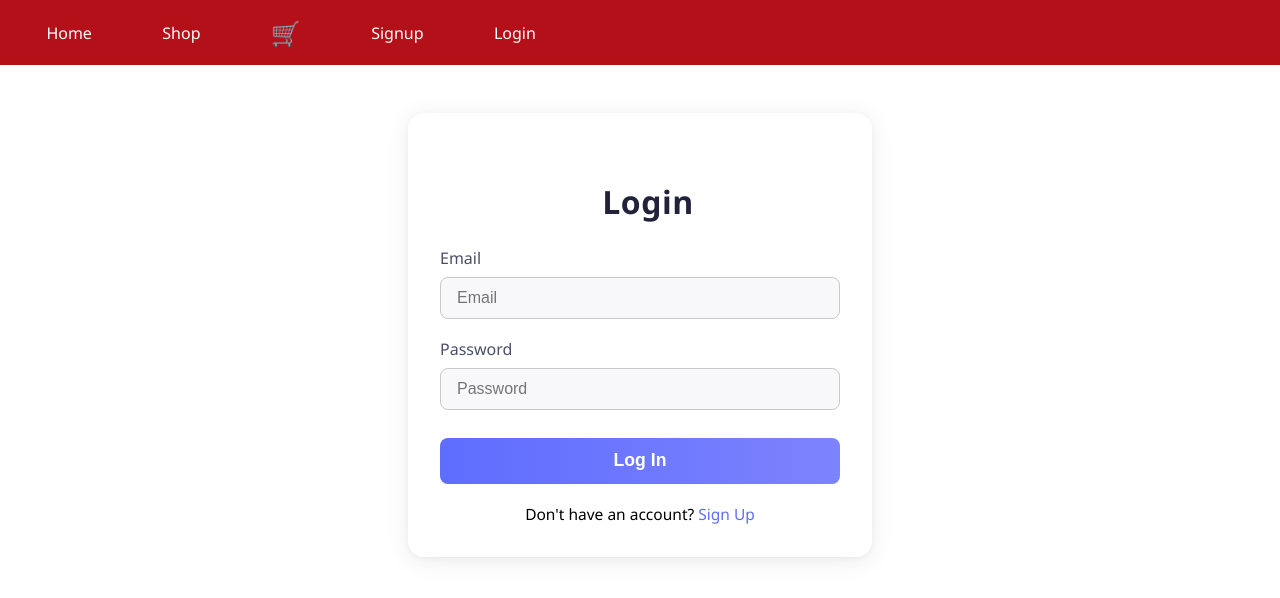
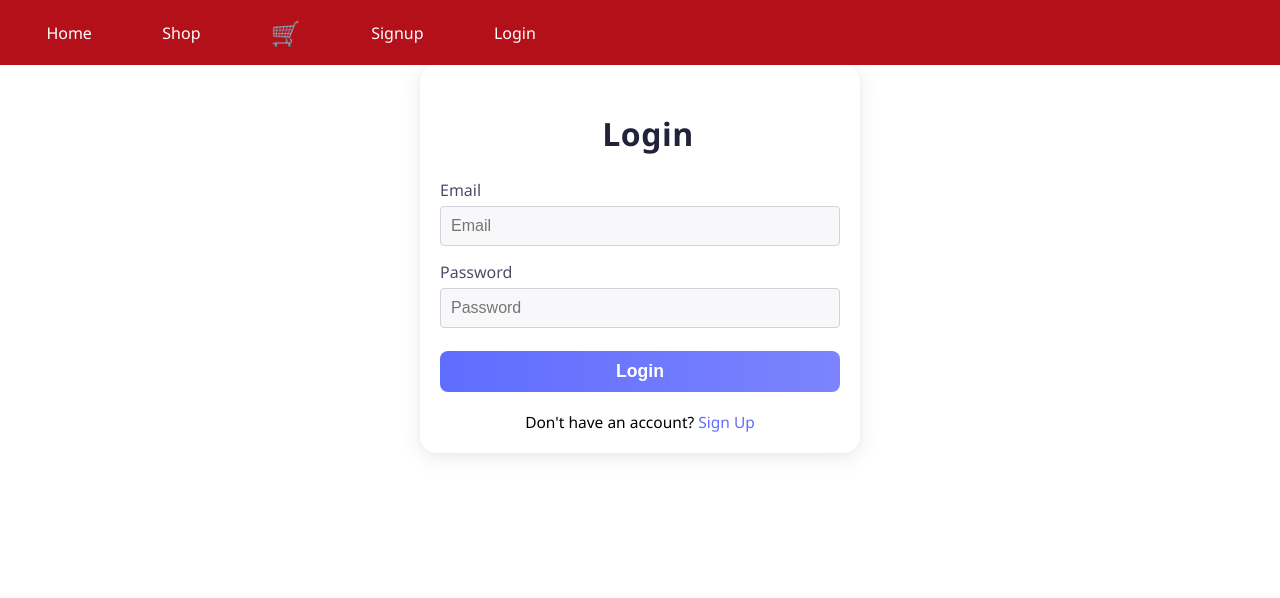
Before and after one commit to carly-cracker/SBs-stores-and-guides, a React (Vite) app: page /login in a window 1280 px wide. Shown: the top 598 px of the page. Built offline with nearby package versions, Linux system fonts and the light colour scheme; no server answers.

Commit message:
adds the auth before order

```diff
--- a/src/App.css
+++ b/src/App.css
@@ -439,3 +439,63 @@ a:hover {
 .admin-delete-btn:hover {
   background: #b71c1c;
 }
+/* Authentication message styles */
+.auth-message {
+  background-color: #f8f9fa;
+  border-left: 4px solid #007bff;
+  padding: 10px 15px;
+  margin: 15px 0;
+  border-radius: 4px;
+}
+
+.auth-message p {
+  margin: 0;
+  color: #495057;
+  font-size: 0.9rem;
+}
+
+/* Error message styles */
+.error-message {
+  color: #dc3545;
+  margin-top: 10px;
+  font-size: 0.9rem;
+}
+
+/* Button styles */
+button:disabled {
+  background-color: #e9ecef;
+  color: #6c757d;
+  cursor: not-allowed;
+}
+
+/* Auth form container */
+.auth-form-container {
+  max-width: 400px;
+  margin: 0 auto;
+  padding: 20px;
+}
+
+/* Auth form */
+.auth-form {
+  display: flex;
+  flex-direction: column;
+}
+
+.auth-form label {
+  margin-bottom: 5px;
+  font-weight: 500;
+}
+
+.auth-form input {
+  padding: 10px;
+  margin-bottom: 15px;
+  border: 1px solid #ced4da;
+  border-radius: 4px;
+}
+
+.auth-form button {
+  padding: 10px;
+  background-color: #007bff;
+  color: white;
+  border: none
+}
--- a/src/pages/Checkout.jsx
+++ b/src/pages/Checkout.jsx
@@ -1,42 +1,66 @@
-import React, {useState,useEffect}from "react";
+import React, {useState, useEffect} from "react";
 import { useLocation, useNavigate } from "react-router-dom";
 import { useCart } from "../context/CartContext";
 import { getAuth } from "firebase/auth";
-import { getFirestore,doc, getDoc  } from "firebase/firestore";
+import { getFirestore, doc, getDoc } from "firebase/firestore";
 
 const Checkout = () => {
   const { state } = useLocation();
   const navigate = useNavigate();
   const { cart } = useCart();
-  const [userData, setUserData] = useState(null)
-  const [loading, setLoading] = useState(true)
+  const [userData, setUserData] = useState(null);
+  const [loading, setLoading] = useState(true);
+  const [isAuthenticated, setIsAuthenticated] = useState(false); // Fixed typo in variable name
 
-  const auth = getAuth()
-  const db = getFirestore()
+  const auth = getAuth();
+  const db = getFirestore();
 
-  useEffect(()=>{
-    const fetchUserData = async () =>{
+  useEffect(() => {
+    const fetchUserData = async () => {
       try {
         const user = auth.currentUser;
         if (user) {
-          const userDoc =  await getDoc(doc(db, "users", user.uid));
-          if (userDoc.exists()){
-            setUserData(userDoc.data())
+          setIsAuthenticated(true); // Fixed variable name
+          const userDoc = await getDoc(doc(db, "users", user.uid));
+          if (userDoc.exists()) {
+            setUserData(userDoc.data());
           }
+        } else {
+          setIsAuthenticated(false); // Fixed variable name
         }
-      }catch (error){
-        console.error("Error finding user data:", error)
-      }finally {setLoading(false)}
+      } catch (error) {
+        console.error("Error finding user data:", error);
+      } finally {
+        setLoading(false);
+      }
+    };
+    fetchUserData();
+  }, []);
+
+  const getUserGreeting = () => {
+    if (userData && userData.firstName) {
+      return `Hello, my name is ${userData.firstName}${userData.lastName ? ' ' + userData.lastName : ''}. I would like to order:`;
     }
-    fetchUserData()
-  },[])
+    return "Hello, I would like to order:";
+  };
 
-  const getUserGreeting = () =>{
-    if (userData && userData.firstName){
-      return `Hello, my name is ${userData.firstName}. I would like to order:`
+  const handleSignupRedirect = () => {
+    // Store cart information in localStorage to retrieve after signup
+    if (state?.item) {
+      localStorage.setItem('pendingOrder', JSON.stringify({
+        type: 'single',
+        item: state.item,
+        quantity: state.quantity
+      }));
+    } else {
+      localStorage.setItem('pendingOrder', JSON.stringify({
+        type: 'cart',
+        cart: cart
+      }));
     }
-    return "Hello, I would like to order:"
-  }
+
+    navigate('/signup', { state: { returnTo: '/checkout' } });
+  };
 
   // Case 1: Single item passed via navigate state
   if (state?.item) {
@@ -44,9 +68,13 @@ const Checkout = () => {
     const total = item.price * quantity;
 
     const handleOrderNow = () => {
+      if (!isAuthenticated) { // Fixed variable name
+        handleSignupRedirect();
+        return;
+      }
       const confirm = window.confirm("Are you sure you want to place this order?");
       if (confirm) {
-        const greeting = getUserGreeting()
+        const greeting = getUserGreeting();
         const message = `${greeting}\n\n🛍 *${item.name}*\n📦 Quantity: ${quantity}\n💰 Total: KSh ${total}\n\nPlease confirm availability.`;
         const phone = "254799202039";
         const url = `https://wa.me/${phone}?text=${encodeURIComponent(message)}`;
@@ -62,11 +90,16 @@ const Checkout = () => {
           <h3>{item.name}</h3>
           <p>Quantity: {quantity}</p>
           <p>Total: KSh {total}</p>
+          {!isAuthenticated && !loading && ( // Fixed variable name
+            <div className="auth-message">
+              <p>You need to create an account to place an order.</p>
+            </div>
+          )}
           <button
             onClick={handleOrderNow}
             disabled={loading}
           >
-            {loading ? "Loading..." : "Order Now via WhatsApp"}
+            {loading ? "Loading..." : isAuthenticated ? "Order Now via WhatsApp" : "Sign Up to Order"} {/* Fixed variable name */}
           </button>
           <button onClick={() => navigate(-1)}>Cancel</button>
         </div>
@@ -78,11 +111,17 @@ const Checkout = () => {
   const totalPrice = cart.reduce((sum, item) => sum + item.price * item.quantity, 0);
 
   const handleCartOrder = () => {
+    if (!isAuthenticated) { // Added authentication check for cart orders
+      handleSignupRedirect();
+      return;
+    }
+
     const confirm = window.confirm("Place your full cart order?");
     if (confirm) {
+      const greeting = getUserGreeting(); // Added missing greeting variable
       const message = `${greeting}\n\n${cart
         .map(item => `• ${item.name} x ${item.quantity} = KSh ${item.price * item.quantity}`)
-        .join("\n")}\n\n💰 *Total: KSh ${totalPrice}*\n\nPlease confirm availability.`
+        .join("\n")}\n\n💰 *Total: KSh ${totalPrice}*\n\nPlease confirm availability.`;
 
       const phone = "254799202039";
       const url = `https://wa.me/${phone}?text=${encodeURIComponent(message)}`;
@@ -105,11 +144,16 @@ const Checkout = () => {
         ))}
       </ul>
       <h3>Total: KSh {totalPrice}</h3>
+      {!isAuthenticated && !loading && ( // Fixed variable name
+        <div className="auth-message">
+          <p>You need to create an account to place an order.</p>
+        </div>
+      )}
       <button
         onClick={handleCartOrder}
         disabled={loading}
       >
-        {loading ? "Loading..." : "Order Now via WhatsApp"}
+        {loading ? "Loading..." : isAuthenticated ? "Order Now via WhatsApp" : "Sign Up to Order"} {/* Fixed variable name */}
       </button>
       <button onClick={() => navigate(-1)} style={{ marginLeft: "1rem" }}>Cancel</button>
     </div>
--- a/src/pages/Login.jsx
+++ b/src/pages/Login.jsx
@@ -1,33 +1,32 @@
 import React, { useState } from "react";
-import { useNavigate, Link } from "react-router-dom";
+import { useNavigate, Link, useLocation } from "react-router-dom";
 import { getAuth, signInWithEmailAndPassword } from "firebase/auth";
-import { getFirestore, doc, getDoc } from "firebase/firestore";
-
-const auth = getAuth();
-const db = getFirestore();
 
 function Login() {
   const [email, setEmail] = useState("");
   const [password, setPassword] = useState("");
   const [error, setError] = useState("");
   const navigate = useNavigate();
+  const location = useLocation();
+
+  // Get the return URL from location state if it exists
+  const returnTo = location.state?.returnTo || "/";
 
   const handleLogin = async (e) => {
     e.preventDefault();
     setError("");
     try {
-      const userCredential = await signInWithEmailAndPassword(auth, email, password);
-      const user = userCredential.user;
-      const userDoc = await getDoc(doc(db, "users", user.uid));
-      if (userDoc.exists()) {
-        const { role, firstName } = userDoc.data();
-        if (role === "admin") {
-          navigate("/add-item", { state: { welcomeName: firstName } });
-        } else {
-          navigate("/", { state: { welcomeName: firstName } });
-        }
+      const auth = getAuth();
+      await signInWithEmailAndPassword(auth, email, password);
+
+      // Check if there's a pending order in localStorage
+      const pendingOrder = localStorage.getItem('pendingOrder');
+      if (pendingOrder && returnTo === '/checkout') {
+        // Navigate back to checkout
+        navigate(returnTo);
       } else {
-        setError("No user data found.");
+        // Regular navigation to home
+        navigate("/");
       }
     } catch (error) {
       setError(error.message.replace("Firebase:", "").trim());
@@ -37,28 +36,31 @@ function Login() {
   return (
     <div className="auth-form-container">
       <h2>Login</h2>
-      <form className="auth-form" onSubmit={handleLogin} autoComplete="off">
+      {returnTo === '/checkout' && (
+        <div className="auth-message">
+          <p>Login to complete your order</p>
+        </div>
+      )}
+      <form className="auth-form" onSubmit={handleLogin}>
         <label htmlFor="email">Email</label>
         <input
           id="email"
           type="email"
           placeholder="Email"
           value={email}
-          onChange={e => setEmail(e.target.value)}
+          onChange={(e) => setEmail(e.target.value)}
           required
         />
-
         <label htmlFor="password">Password</label>
         <input
           id="password"
           type="password"
           placeholder="Password"
           value={password}
-          onChange={e => setPassword(e.target.value)}
+          onChange={(e) => setPassword(e.target.value)}
           required
         />
-
-        <button type="submit">Log In</button>
+        <button type="submit">Login</button>
         {error && <div className="error-message">{error}</div>}
         <div className="form-link">
           Don't have an account? <Link to="/signup">Sign Up</Link>
--- a/src/pages/Signup.jsx
+++ b/src/pages/Signup.jsx
@@ -1,5 +1,5 @@
 import React, { useState } from "react";
-import { useNavigate, Link } from "react-router-dom";
+import { useNavigate, Link, useLocation } from "react-router-dom";
 import { getAuth, createUserWithEmailAndPassword } from "firebase/auth";
 import { getFirestore, doc, setDoc } from "firebase/firestore";
 
@@ -18,6 +18,10 @@ function Signup() {
   });
   const [error, setError] = useState("");
   const navigate = useNavigate();
+  const location = useLocation();
+
+  // Get the return URL from location state if it exists
+  const returnTo = location.state?.returnTo || "/";
 
   const handleChange = (e) => {
     setForm({ ...form, [e.target.name]: e.target.value });
@@ -39,15 +43,26 @@ function Signup() {
       const userCredential = await createUserWithEmailAndPassword(auth, form.email, form.password);
       const user = userCredential.user;
       const role = form.email === ADMIN_EMAIL ? "admin" : "user";
+
+      // Store user data in Firestore
       await setDoc(doc(db, "users", user.uid), {
         firstName: form.firstName,
         lastName: form.lastName,
         phone: form.phone,
         email: user.email,
         role: role,
+        createdAt: new Date(),
       });
-      // Redirect to home and pass firstName in state
-      navigate("/", { state: { welcomeName: form.firstName } });
+
+      // Check if there's a pending order in localStorage
+      const pendingOrder = localStorage.getItem('pendingOrder');
+      if (pendingOrder && returnTo === '/checkout') {
+        // Navigate back to checkout
+        navigate(returnTo);
+      } else {
+        // Regular navigation to home
+        navigate("/", { state: { welcomeName: form.firstName } });
+      }
     } catch (error) {
       setError(error.message.replace("Firebase:", "").trim());
     }
@@ -56,6 +71,11 @@ function Signup() {
   return (
     <div className="auth-form-container">
       <h2>Sign Up</h2>
+      {returnTo === '/checkout' && (
+        <div className="auth-message">
+          <p>Create an account to complete your order</p>
+        </div>
+      )}
       <form className="auth-form" onSubmit={handleSignup} autoComplete="off">
         <label htmlFor="firstName">First Name</label>
         <input
```
